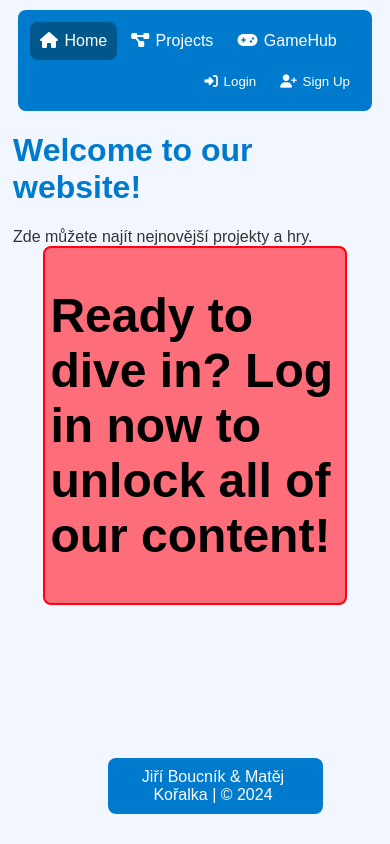
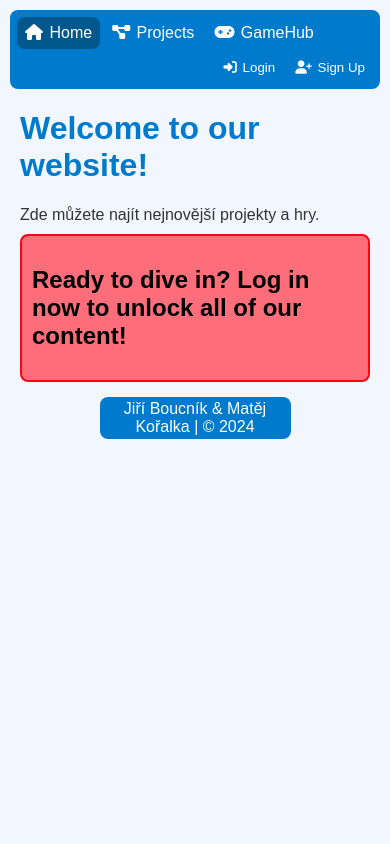
Before and after one commit to pascaljura/alba-rosa.cz, a PHP site: page / in a window 390 px wide. Run offline with PHP 8.4, Linux system fonts and the light colour scheme; a stand-in replaces the project's code that opens the database connection; some libraries are stand-ins or nearby versions.

Commit message:
responzivita finaly

```diff
--- a/assets/style.css
+++ b/assets/style.css
@@ -1,7 +1,7 @@
 body {
   font-family: "Arial", sans-serif;
   background-color: #f2f7ff;
-  margin: 10;
+  margin: 10px;
   padding: 0;
 }
 
@@ -16,14 +16,14 @@ body {
 }
 
 li a {
-  float: left;
+  float: inline-start;
 }
 
 li button {
   background: none;
   outline: none;
   border: none;
-  float: right;
+  float: inline-end;
   height: 100%;
 }
 
@@ -55,7 +55,8 @@ li button:hover {
 
 .fa-solid,
 .fa-regular,
-.fa-brands, .fa {
+.fa-brands,
+.fa {
   padding-right: 5px;
 }
 
@@ -201,19 +202,23 @@ p {
 .nolog {
   font-size: 200%;
   border: 2px solid #ff0015;
-  width: 80%;
+  margin: 10px;
+  padding: 10px;
   display: flex;
   justify-content: center;
-  align-content: center;
-  justify-self: center;
   background-color: #fe6e7a;
   border-radius: 8px;
 }
 
 footer {
-  position: absolute;
   bottom: 0;
-  left: 20%;
+  display: flex;
+  position: fixed;
+  width: 100%;
+  justify-content: center;
+}
+
+footer p {
   width: 50%;
   margin: 30px;
   padding: 10px;
@@ -221,32 +226,46 @@ footer {
   text-align: center;
   background-color: #007acc;
   border-radius: 8px;
-  position: bottom;
 }
 
 @media (max-width: 600px) {
 
+  .showcont {
+    flex-direction: column;
+    align-items: center;
+    justify-content: center;
+  }
+
+  .show {
+    width: 90%;
+    margin-top: 30px;
+  }
+
+  .navbar {
+    margin: 0;
+    padding: 5px;
+  }
+
   li a,
   li button {
-    padding: 10px;
+    padding: 7px 8px;
   }
 
-  h1,
-  h2,
-  p {
-    margin-left: 5px;
+  .nolog {
+    font-size: 100%;
   }
 
   .popup {
     width: 80%;
   }
 
-  .popup input {
-    width: 100%;
+  footer p {
+    padding: 3px;
+    margin: 5px;
   }
 
-  .pasdiv,
-  .button-text {
-    width: 100%;
+  footer {
+    margin-top: 10px;
+    position: sticky;
   }
 }
```
